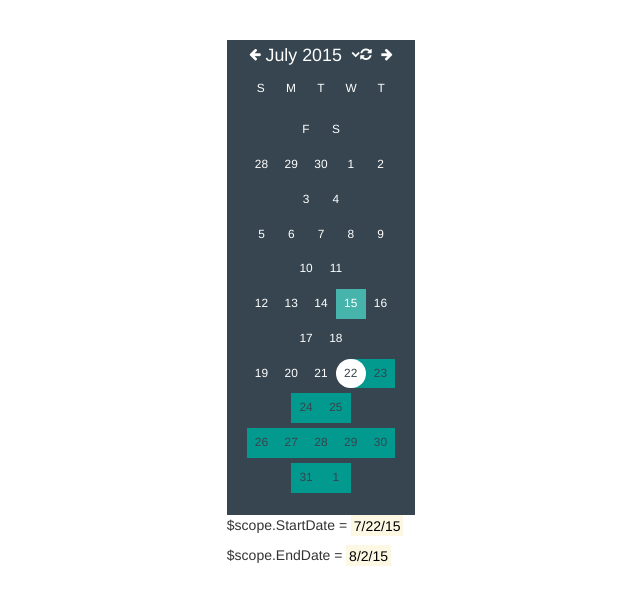
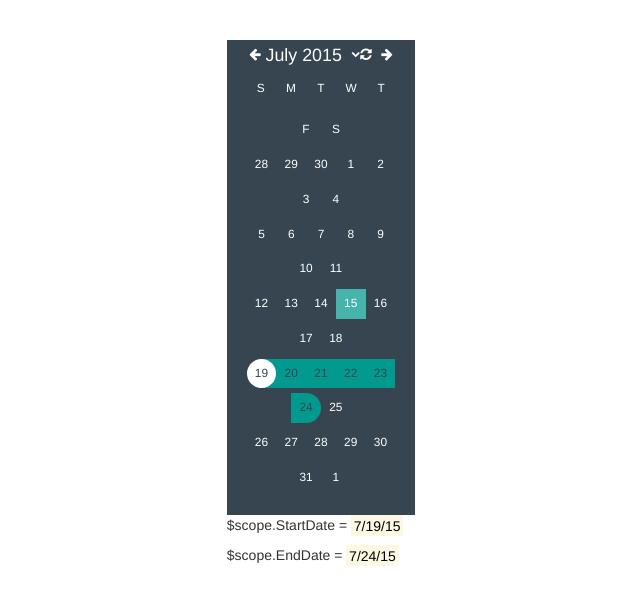
Before and after one commit to ivanbylinkin/ivanbylinkin.github.io, a plain HTML site: page index.html in a window 1280 px wide. Shown: the whole page, without its empty margins (319-959 px from the left). Drawn offline with nearby package versions, Linux system fonts and the light colour scheme.

Commit message:
Update index.html

```diff
--- a/index.html
+++ b/index.html
@@ -30,8 +30,8 @@
       app.controller('DemoCtrl',function($scope){
         var nextWeek = new Date(),
         daysLater = new Date();
-        nextWeek.setDate(nextWeek.getDate()+7);
-        daysLater.setDate(nextWeek.getDate()+11);
+        nextWeek.setDate(nextWeek.getDate()+7-nextWeek.getDay());
+        daysLater.setDate(daysLater.getDate()+12-daysLater.getDay());
         $scope.StartDate = nextWeek;
         $scope.EndDate = daysLater;
       })
```
